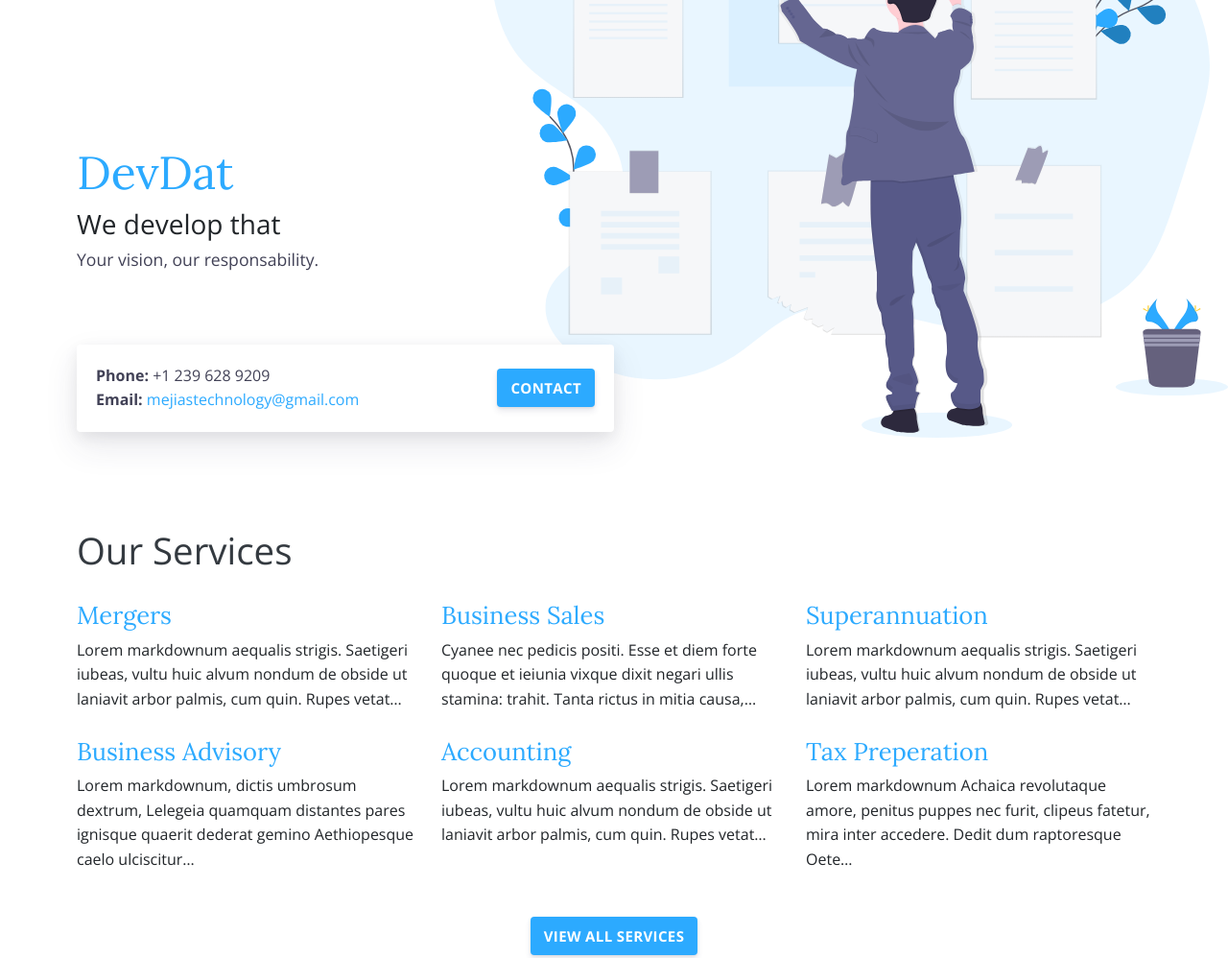
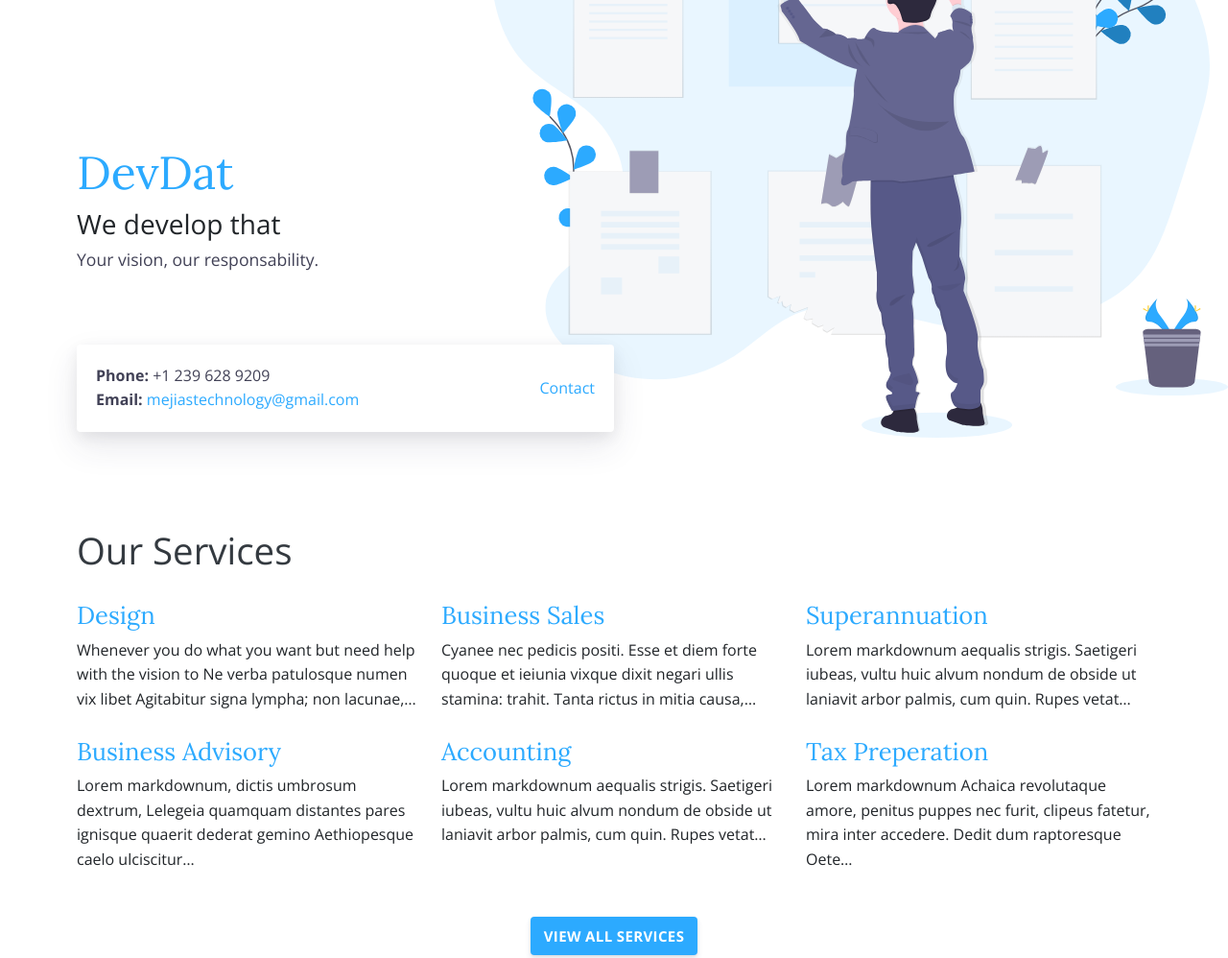
Before and after one commit to eduarmreyes/gatsby-devdat-2018, a Gatsby site: page / in a window 1280 px wide. Shown: the part 99-1097 px from the top of the page at 96% size. Built offline with nearby package versions, Linux system fonts and the light colour scheme; Gatsby itself is replaced by a stand-in of ours.

Commit message:
show contact as a link instead of a button

```diff
--- a/src/components/Call.js
+++ b/src/components/Call.js
@@ -17,7 +17,7 @@ const Call = props => (
     </div>
     {props.button && (
       <div className="call-box-bottom">
-        <a href="/contact" className="button">
+        <a href={`mailto:${props.data.site.siteMetadata.contact.email}`}>
           Contact
         </a>
       </div>
--- a/src/pages/services/mergers.md
+++ b/src/pages/services/mergers.md
@@ -1,15 +1,13 @@
 ---
-path: '/services/mergers'
-title: 'Mergers'
+path: '/services/design'
+title: 'Design'
 date: 2018-11-28T15:15:34+10:00
 image: '/services/default.png'
 featured: true
 draft: false
 ---
 
-Lorem markdownum aequalis strigis. Saetigeri iubeas, vultu huic alvum nondum
-de obside ut laniavit arbor palmis, cum quin. Rupes vetat videndo, armigerae
-crimen habet Priamum nec.
+Whenever you do what you want but need help with the vision to
 
 ## Ne verba patulosque numen vix libet
 
```
